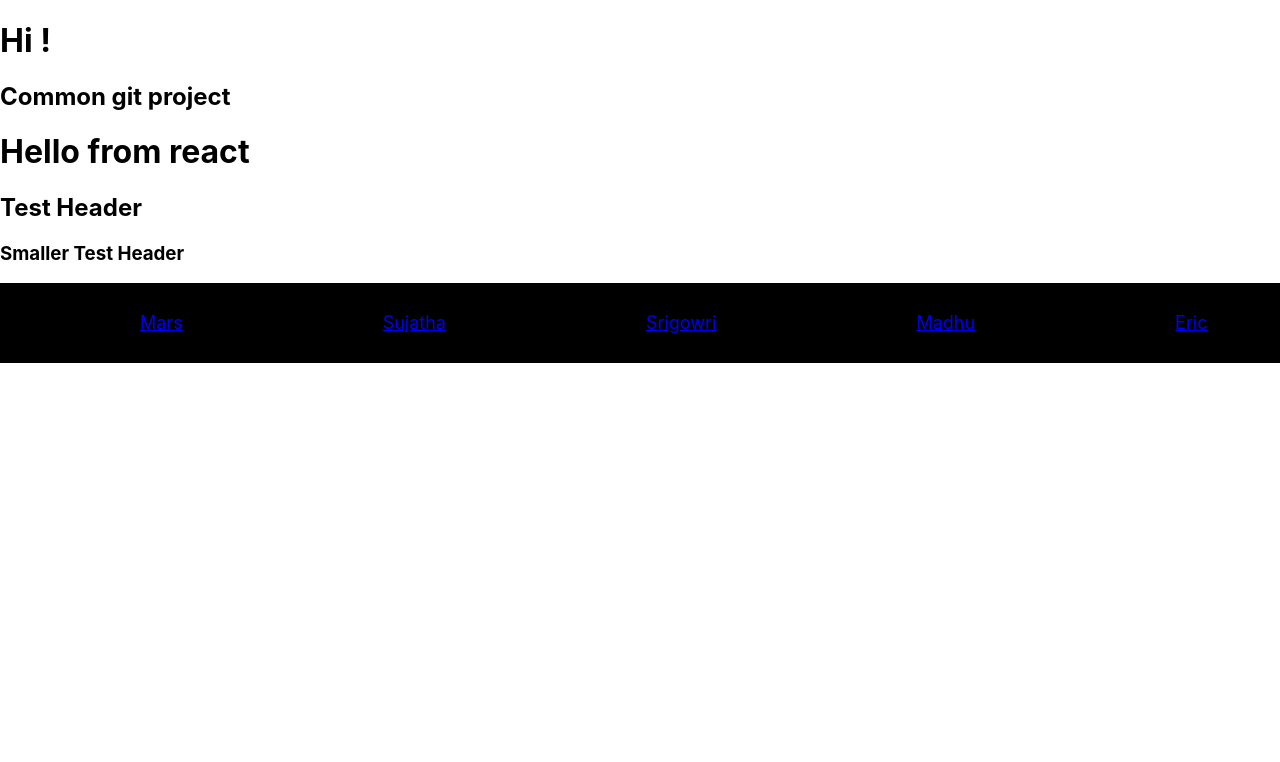
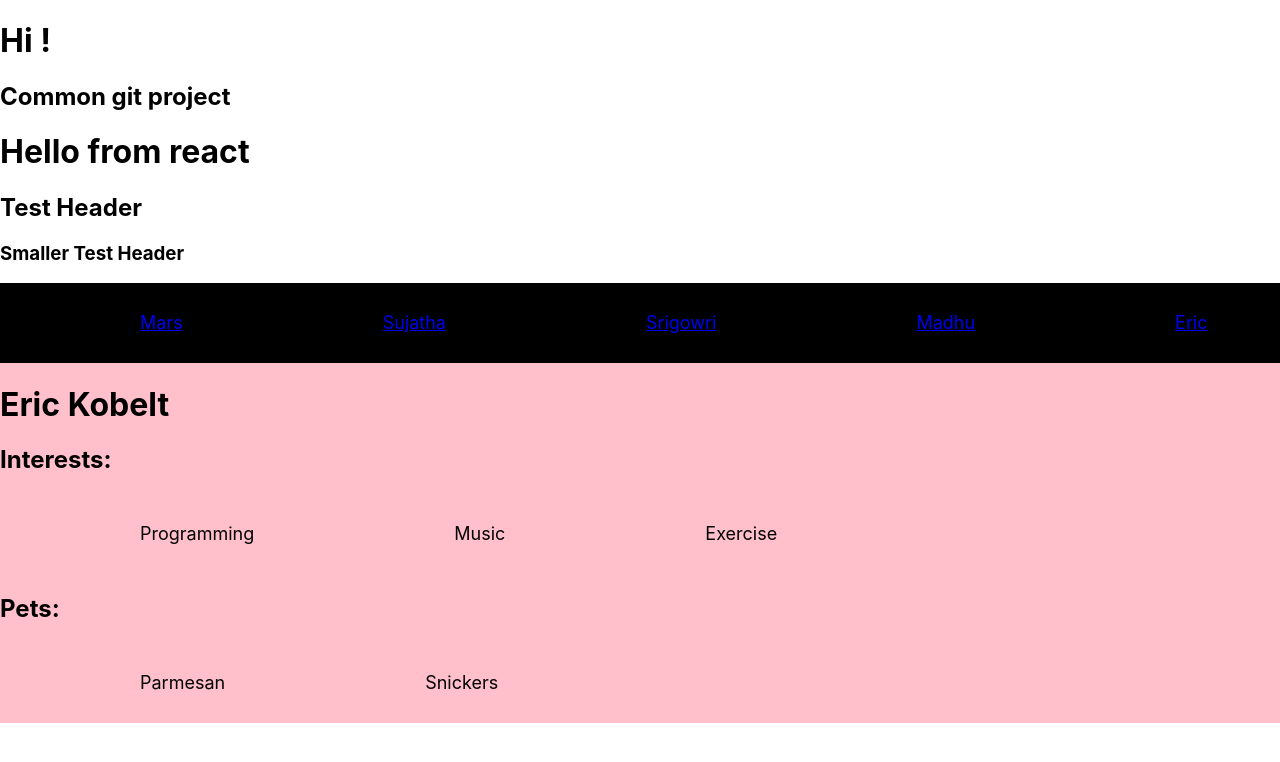
Before and after one commit to mahen035/common-prj, a React (Create React App) app: page /EricInfo in a window 1280 px wide. Shown: the top 762 px of the page. Built offline with nearby package versions, Linux system fonts and the light colour scheme.

Commit message:
Basic EricInfo page

```diff
--- a/src/App.js
+++ b/src/App.js
@@ -1,6 +1,7 @@
 import logo from './logo.svg';
 import './App.css';
 import TeamInfo from './component/TeamInfo';
+
 
 function App() {
   return (
--- /dev/null
+++ b/src/component/EricInfo.js
@@ -0,0 +1,27 @@
+import './EricInfo.css';
+import React from 'react';
+
+function EricProfile(){
+    return (
+        <div>
+            <h1>Eric Kobelt</h1>
+            <h2>
+                Interests:
+            </h2>
+            <ul>
+                <li>Programming</li>
+                <li>Music</li>
+                <li>Exercise</li>
+            </ul>
+            <h2>Pets: </h2>
+            <ul>
+                <li>Parmesan</li>
+                <li>Snickers</li>
+            </ul>
+
+        </div>
+    )
+
+}
+
+export default EricProfile;
--- a/src/component/TeamInfo.js
+++ b/src/component/TeamInfo.js
@@ -1,6 +1,7 @@
 import React from 'react';
 import SujathaInfo from './SujathaInfo';
 import MarsInfo from './MarsInfo';
+import EricInfo from './EricInfo';
 
 import {BrowserRouter,Link,Routes,Route} from 'react-router-dom';
 
@@ -39,6 +40,7 @@ function TeamInfo(props) {
             <Routes>
                 <Route path='/MarsInfo' element={<MarsInfo/>}/>
                 <Route path='/SujathaInfo' element={<SujathaInfo/>}/>
+                <Route path='/EricInfo' element={<EricInfo/>}/>
 
             </Routes>
             </BrowserRouter>
```
Also changed, not shown: src/component/EricInfo.css (added).
